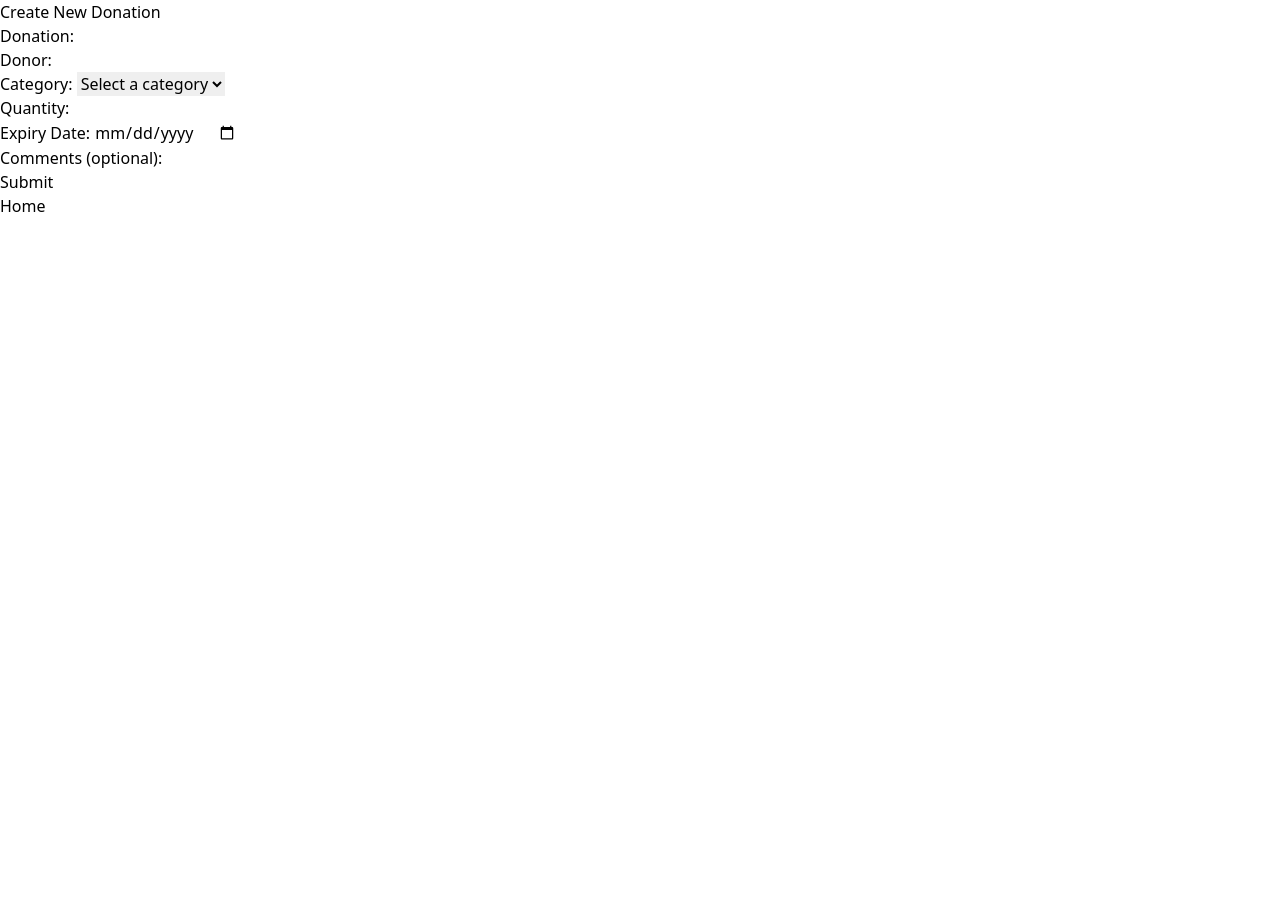
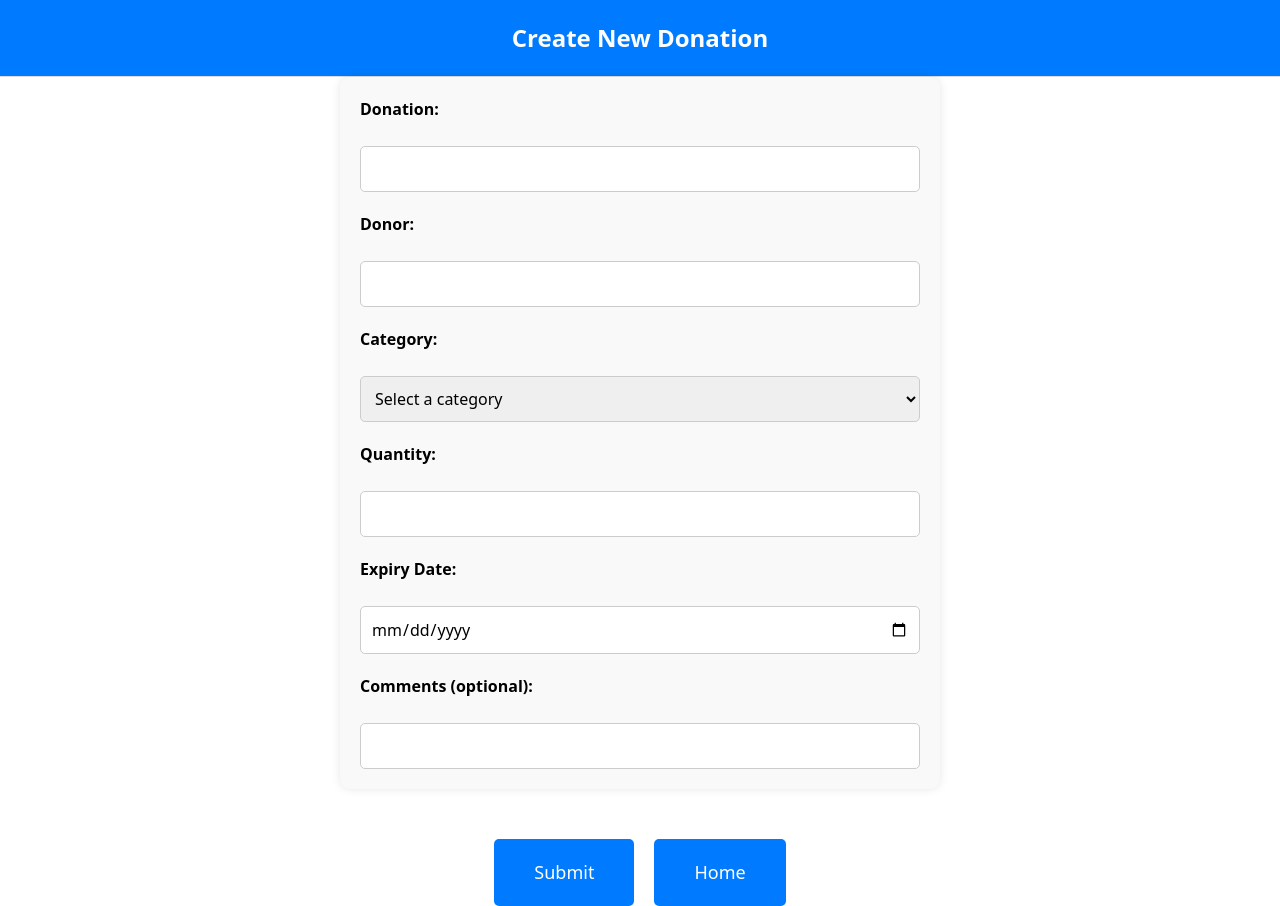
Before and after one commit to Teni17/Team8project-, a React (Vite) app in the folder client/: page /DonationForm in a window 1280 px wide. Before the commit the page ends 800 px from the top, so only its background shows below. Built offline with nearby package versions, Linux system fonts and the light colour scheme.

Commit message:
Added CSS for donation page

```diff
--- a/client/package.json
+++ b/client/package.json
@@ -26,6 +26,6 @@
     "postcss": "^8.4.38",
     "react-router-dom": "^6.23.1",
     "tailwindcss": "^3.4.3",
-    "vite": "^5.3.2"
+    "vite": "^5.3.3"
   }
 }
--- a/client/src/components/Donations.jsx
+++ b/client/src/components/Donations.jsx
@@ -49,15 +49,19 @@ const DonationForm = () =>{
 
     return(
         <form className="create" onSubmit={handleSubmit}>
+            <div className="Header">
             <h1>Create New Donation</h1>
+            </div>
 
+
+            <div className="Content">
             <label>Donation: </label>
             <input
                 type="text"
                 value={name}
                 onChange={(e) => setName(e.target.value)}
                 required
-            /><br />
+            />
 
             <label>Donor: </label>
             <input
@@ -65,7 +69,7 @@ const DonationForm = () =>{
                 value={donor}
                 onChange={(e) => setDonor(e.target.value)}
                 required
-            /><br />
+            />
 
             <label>Category: </label>
             <select
@@ -77,7 +81,7 @@ const DonationForm = () =>{
                 <option value="Food">Food</option>
                 <option value="Hygiene">Hygiene</option>
                 <option value="Miscellaneous">Miscellaneous</option>
-            </select><br />
+            </select>
 
             <label>Quantity: </label>
             <input
@@ -85,7 +89,7 @@ const DonationForm = () =>{
                 value={quantity}
                 onChange={(e) => setQuantity(e.target.value)}
                 required
-            /><br />
+            />
 
             <label>Expiry Date: </label>
             <input
@@ -93,17 +97,20 @@ const DonationForm = () =>{
                 value={date}
                 onChange={(e) => setDate(e.target.value)}
                 required
-            /><br />
+            />
 
             <label>Comments (optional): </label>
             <input
                 type="text"
                 value={comments}
                 onChange={(e) => setComments(e.target.value)}
-            /><br />
+            />
 
-            <button>Submit</button><br />
-            <button onClick={handleHomeClick}>Home</button>
+            </div>
+           <div className="Buttons">
+            <button>Submit</button>
+            <button ClassName="Home" onClick={handleHomeClick}>Home</button>
+           </div>
             {error && <div className="error">{error}</div>}
         </form>
     )
--- a/client/src/index.css
+++ b/client/src/index.css
@@ -174,3 +174,84 @@
   background-color: #0056b3;
   color: #e0e0e0;
 }
+
+
+.Buttons button {
+  background-color: #007bff;
+  color: white;
+  border: none;
+  padding: 20px 40px;
+  border-radius: 5px;
+  cursor: pointer;
+  font-size: 18px;
+  transition: background-color 0.3s ease;
+}
+
+.Buttons {
+  margin-top: 50px;
+  display: flex;
+  gap: 20px;
+  justify-content: center;
+}
+
+.Header {
+  display: flex;
+  justify-content: center;
+  align-items: center;
+  width: 100%;
+  padding: 20px;
+  background-color: #007bff;
+  border-bottom: 1px solid #ddd;
+}
+
+.Header h1 {
+  margin: 0;
+  font-size: 24px;
+  font-weight: bold;
+  color: #fdfdfd;
+}
+
+
+.Content {
+  display: flex;
+  flex-direction: column;
+  gap: 20px;
+  max-width: 600px;
+  margin: 0 auto;
+  padding: 20px;
+  background-color: #f9f9f9;
+  border-radius: 10px;
+  box-shadow: 0 0 10px rgba(0, 0, 0, 0.1);
+}
+
+.Content label {
+  font-size: 16px;
+  font-weight: bold;
+  margin-bottom: 5px;
+}
+
+.Content input,
+.Content select {
+  padding: 10px;
+  font-size: 16px;
+  border: 1px solid #ccc;
+  border-radius: 5px;
+  width: 100%;
+  box-sizing: border-box;
+}
+
+.Content input[type="number"],
+.Content input[type="date"] {
+  padding: 10px;
+}
+
+.Content input[type="text"] {
+  padding: 10px;
+}
+
+.Content input:focus,
+.Content select:focus {
+  outline: none;
+  border-color: #007bff;
+  box-shadow: 0 0 5px rgba(0, 123, 255, 0.5);
+}
```
Also changed, not shown: 1 other file (tests, documents, lock files or other folders).
